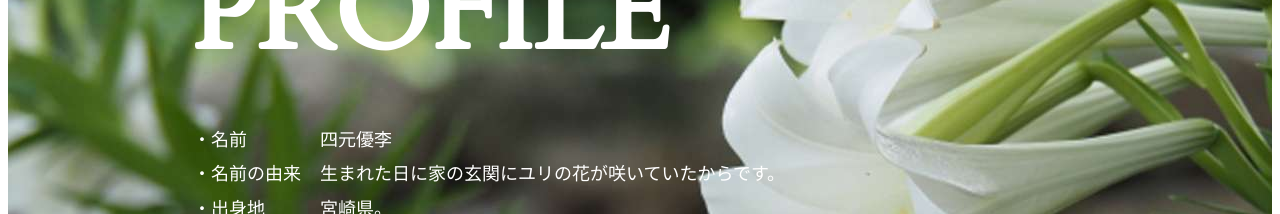
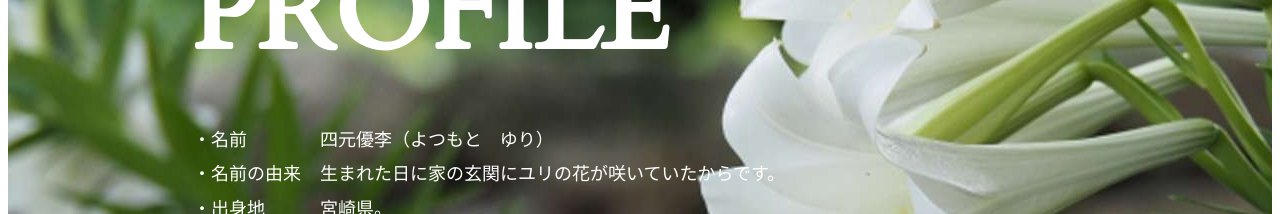
Before and after one commit to kazueyo/yuri, a plain HTML site: page index.html in a window 1280 px wide. Shown: the part 1120-1334 px from the top of the page. Drawn offline with Linux system fonts and the light colour scheme.

Commit message:
Update index.html

```diff
--- a/index.html
+++ b/index.html
@@ -39,7 +39,7 @@
                     <table class="menu-list">
                         <tr>
                             <th>・名前</th>
-                            <td>四元優李</td>
+                            <td>四元優李（よつもと　ゆり）</td>
                         </tr>
                         <tr>
                             <th>・名前の由来</th>
```
